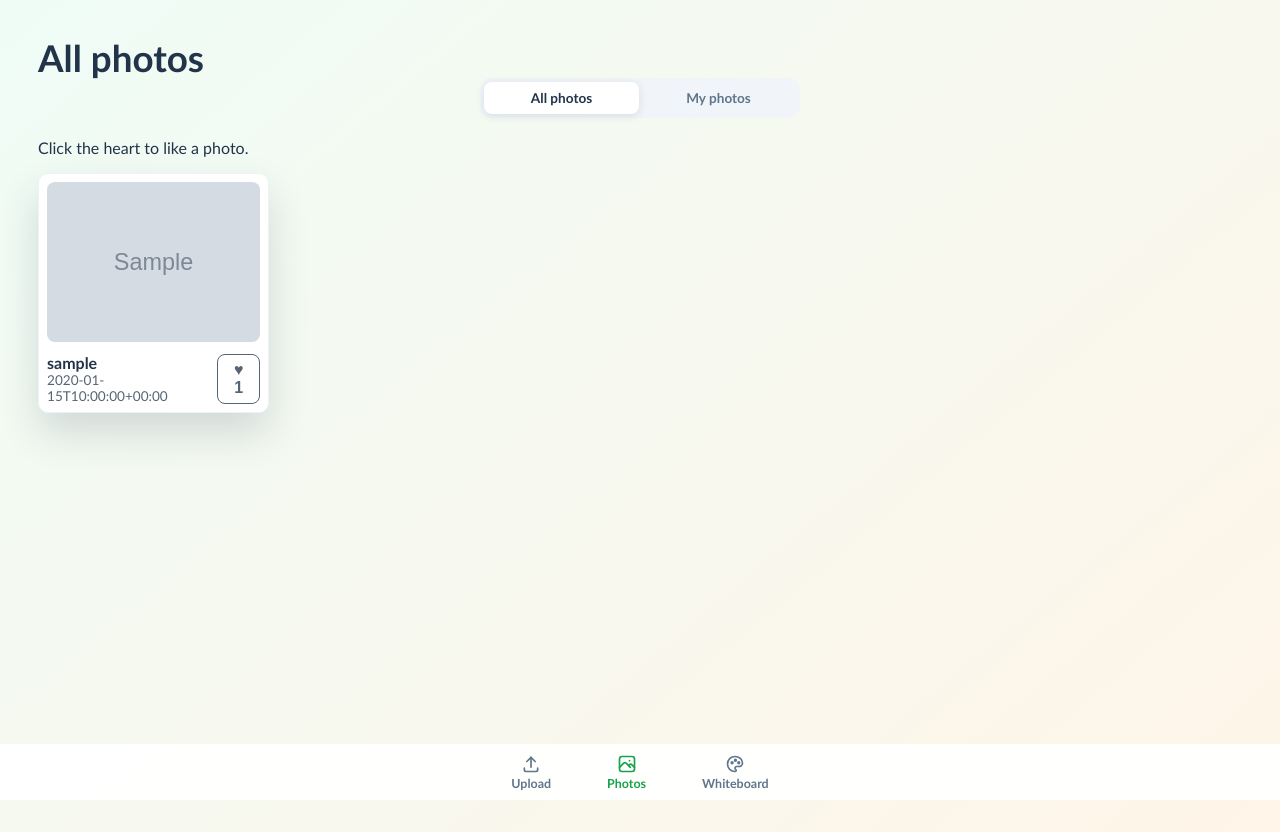
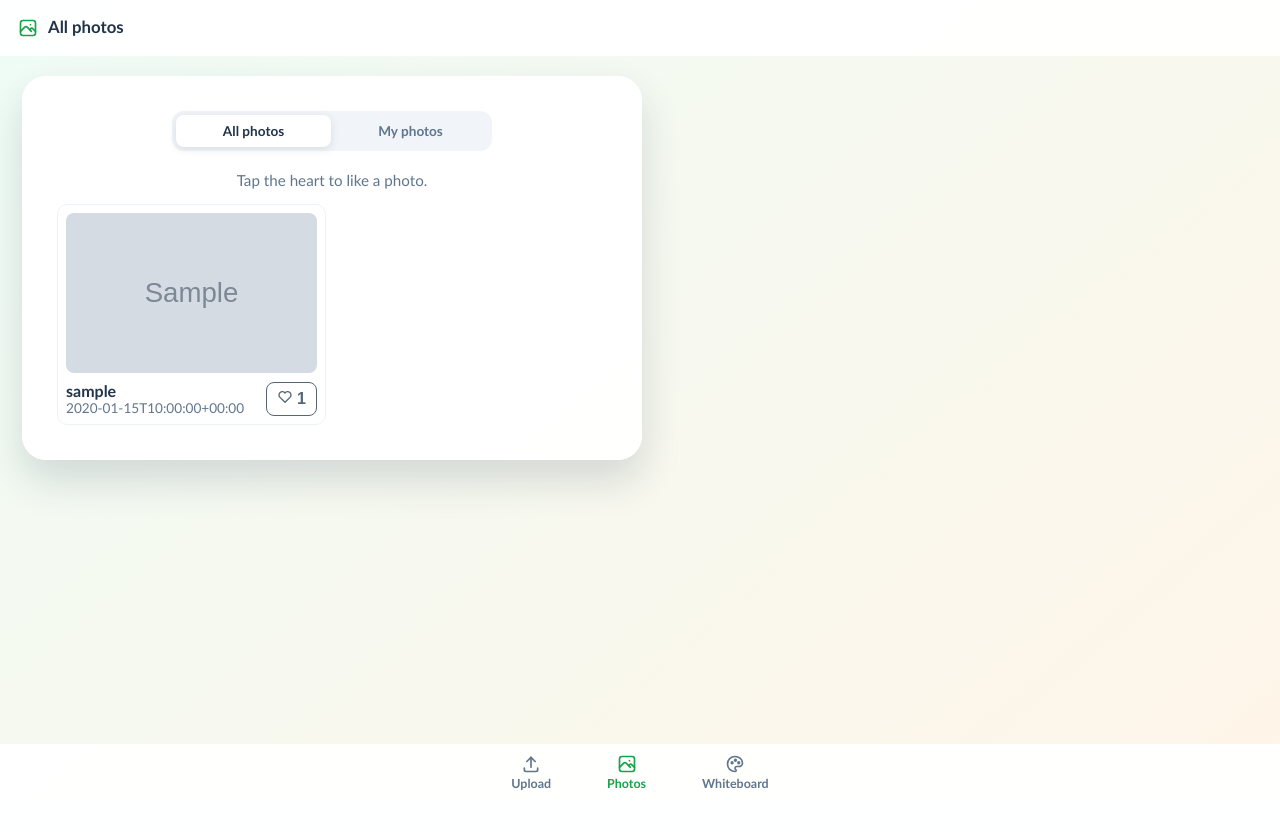
Before and after one commit to Mustachoos/Platefrom_coloc, a Django app: page /gallery/ in a window 1280 px wide. After the commit the page ends 791 px from the top, so only its background shows below. Run offline with Django 5.2, Linux system fonts and the light colour scheme; tables that the repository leaves empty hold one stand-in row (values such as "Sample post"); grey boxes marked "Sample" are stand-in pictures.

Commit message:
Unify Upload/Gallery/Whiteboard around a shared page shell
Extracts Upload's look (fixed icon+title header, centered content card,
footer nav) into a reusable _page_header.html partial and a documented
set of shared classes, then applies it to Gallery, My photos, and
Whiteboard so all three guest-facing pages read as the same app instead
of three different ones.

Along the way: fixes a real bug where per-photo grid tiles reused the
page-level .card class and silently inherited its heavy padding/shadow
(promoted a proper .photo-card class, shared with the dashboard's
existing one); reworks Whiteboard's cramped corner tool popover into a
full-width bottom sheet with bigger touch targets, reskinned to the
app's actual color tokens instead of ad hoc dark FAB styling, while
keeping the position:fixed/no-viewport-fit-cover techniques that fixed
earlier Android nav-bar bugs; and gives every page using the shared
header a consistent gap before its content card, instead of relying on
flex-centering to fake one (which only worked by accident on centered
pages).

Adds docs/ui-guidelines/README.md documenting the shell, tokens, button
variants, icon usage, and reusable components for future pages.

Co-Authored-By: Claude Sonnet 5 <noreply@anthropic.com>

```diff
--- /dev/null
+++ b/photos/templates/photos/_page_header.html
@@ -0,0 +1,5 @@
+{% load icons %}
+<header class="page-header">
+  <span class="page-header-icon">{% icon page_icon size=20 %}</span>
+  <h1>{{ page_title }}</h1>
+</header>
--- a/photos/templates/photos/gallery.html
+++ b/photos/templates/photos/gallery.html
@@ -1,44 +1,43 @@
 {% load static %}
+{% load icons %}
 <!doctype html>
 <html lang="en">
 <head>
   <meta charset="utf-8">
   <meta name="viewport" content="width=device-width, initial-scale=1, viewport-fit=cover">
   <title>Photo gallery</title>
-  {% load static %}
   <link rel="stylesheet" href="{% static 'photos/site.css' %}">
-  <style>
-    body{margin:16px}
-    .card{background:#fff;border-radius:10px;padding:8px;border:1px solid #edf2f7}
-    .meta{display:flex;justify-content:space-between;align-items:center;margin-top:8px}
-    .like-btn{background:#fff;color:#556575;border:1px solid #556575;padding:6px 10px;border-radius:8px;cursor:pointer}
-    .like-count-static{color:#556575;font-weight:700}
-  </style>
 </head>
-<body class="has-footer-nav">
-  <h1>All photos</h1>
+<body class="has-footer-nav has-page-header">
+  {% include "photos/_page_header.html" with page_icon="photo" page_title="All photos" %}
+  <main class="card">
     {% include "photos/_photos_segmented.html" %}
-  {% if likes_enabled %}<p>Click the heart to like a photo.</p>{% endif %}
+    {% if likes_enabled %}<p class="form-hint" style="text-align:center;margin-top:0">Tap the heart to like a photo.</p>{% endif %}
     <div class="grid">
       {% for p in photos %}
-    <div class="card" data-id="{{ p.id }}">
+      <div class="photo-card" data-id="{{ p.id }}">
         <img class="thumb" src="{{ p.url }}" alt="{{ p.username }}">
         <div class="meta">
           <div>
-          <div style="font-weight:700">{{ p.username }}</div>
-          <div style="font-size:0.85rem;color:#556575">{{ p.uploaded_at }}</div>
+            <div class="username">{{ p.username }}</div>
+            <div class="timestamp">{{ p.uploaded_at }}</div>
           </div>
           <div>
             {% if likes_enabled %}
-          <button class="like-btn">♥ <span class="count">{{ p.likes_count }}</span></button>
+            <button type="button" class="like-btn{% if p.liked %} liked{% endif %}">
+              <span class="heart-outline">{% icon 'heart' size=16 %}</span>
+              <span class="heart-filled">{% icon 'heart-filled' size=16 %}</span>
+              <span class="count">{{ p.likes_count }}</span>
+            </button>
             {% else %}
-          <span class="like-count-static">♥ {{ p.likes_count }}</span>
+            <span class="like-count-static">{% icon 'heart-filled' size=16 %} {{ p.likes_count }}</span>
             {% endif %}
           </div>
         </div>
       </div>
       {% endfor %}
     </div>
+  </main>
   <form style="display:none">{% csrf_token %}</form>
 
 <script>
@@ -51,14 +50,11 @@ const csrftoken = getCookie('csrftoken');
 function updateCard(card, data){
   const count = card.querySelector('.count');
   if(count) count.textContent = data.likes_count;
-  if(data.liked){
-    card.querySelector('.like-btn').style.color = '#ff6b6b';
-  } else {
-    card.querySelector('.like-btn').style.color = '#556575';
-  }
+  const btn = card.querySelector('.like-btn');
+  if (btn) btn.classList.toggle('liked', !!data.liked);
 }
 
-document.querySelectorAll('.card').forEach(card=>{
+document.querySelectorAll('.photo-card').forEach(card=>{
   const btn = card.querySelector('.like-btn');
   if (!btn) return;
   btn.addEventListener('click', ()=>{
--- a/static/photos/site.css
+++ b/static/photos/site.css
@@ -40,7 +40,8 @@ h1{margin:0;font-size:clamp(1.3rem,3.5vw,2.3rem);line-height:1.1}
 .as-user{color:var(--soft);margin-top:10px;margin-bottom:16px}
 
 /* Buttons */
-button, .btn{border:0;border-radius:13px;padding:12px 20px;font-size:1rem;font-weight:700;color:#fff;cursor:pointer;transition:transform .15s ease,box-shadow .2s ease}
+button, .btn{border:0;border-radius:13px;padding:12px 20px;font-size:1rem;font-weight:700;color:#fff;cursor:pointer;transition:transform .15s ease,box-shadow .2s ease;display:inline-flex;align-items:center;justify-content:center;gap:8px}
+button svg, .btn svg{flex:none}
 button:hover,.btn:hover{transform:translateY(-1px)}
 button.primary{background:linear-gradient(90deg,var(--btn-1),var(--btn-2));box-shadow:0 8px 18px rgba(22,163,74,0.3)}
 .btn.back{background:linear-gradient(90deg,var(--btn-1),var(--btn-2));box-shadow:0 8px 18px rgba(22,163,74,0.3)}
@@ -94,11 +95,25 @@ input[type=file],input[type=text],input[type=email],textarea,select{width:100%;p
   40%,60%{transform:translateX(8px)}
 }
 
-/* Gallery grid */
+/* Gallery grid — .photo-card is the compact per-photo tile, deliberately a
+   different class from the big page-level .card above (same name would
+   collide: two very different visual treatments — full padding/shadow/blur
+   vs a small flat tile — sharing one selector was the bug that made the
+   gallery/dashboard grids inconsistent). */
 .grid{display:grid;grid-template-columns:repeat(auto-fill,minmax(220px,1fr));gap:12px}
-.card .thumb{width:100%;height:160px;object-fit:cover;border-radius:8px}
-/* Card metadata layout */
-.card .meta{display:flex;justify-content:space-between;align-items:center;margin-top:8px}
+.photo-card{background:#fff;border:1px solid #edf2f7;border-radius:10px;padding:8px}
+.photo-card .thumb{width:100%;height:160px;object-fit:cover;border-radius:8px;display:block}
+.photo-card .meta{display:flex;justify-content:space-between;align-items:center;margin-top:8px}
+.photo-card .username{font-weight:700}
+.photo-card .timestamp{font-size:0.85rem;color:var(--soft)}
+
+/* Like button (gallery grid) */
+.like-btn{background:#fff;color:#556575;border:1px solid #556575;padding:6px 10px;border-radius:8px;cursor:pointer;display:inline-flex;align-items:center;gap:4px}
+.like-btn.liked{color:#ff6b6b;border-color:#ff6b6b}
+.like-btn .heart-filled{display:none}
+.like-btn.liked .heart-filled{display:inline-flex}
+.like-btn.liked .heart-outline{display:none}
+.like-count-static{color:#556575;font-weight:700;display:inline-flex;align-items:center;gap:4px}
 
 /* Upload button state when files are selected */
 .btn.ready{background:linear-gradient(90deg,var(--accent),#06b6d4);box-shadow:0 8px 18px rgba(14,165,233,0.2)}
@@ -106,6 +121,23 @@ input[type=file],input[type=text],input[type=email],textarea,select{width:100%;p
 
 /* Ensure media responds */
 @media(max-width:760px){body{padding:12px}.card{width:100%;padding:16px}}
+
+/* Persistent top header (guest pages): mirrors .footer-nav's fixed-position
+   technique below for the same reason — position:fixed anchors to the true
+   visible viewport, avoiding the Android height:100%-taller-than-visible
+   trap that flow-positioned bars fall into. Fixed, explicit height (not
+   content-driven) for the same single-source-of-truth reason as
+   .footer-nav's height: whiteboard reads this same 56px into its own
+   --wb-header-h layout math, so change both together. */
+.page-header{position:fixed;top:0;left:0;right:0;box-sizing:border-box;height:56px;display:flex;align-items:center;gap:10px;background:var(--card);border-bottom:1px solid var(--card-border);padding:0 18px;padding-top:env(safe-area-inset-top);z-index:20}
+.page-header-icon{display:flex;color:var(--btn-1)}
+.page-header h1{font-size:1.05rem;margin:0;line-height:1.1}
+/* 56px header + a deliberate 20px breathing gap before content starts.
+   Don't rely on a centered-page's flex centering to fake this gap (it only
+   looks right by accident there, and vanishes on non-centered pages like
+   the gallery) — this is the one real, consistent source of the gap for
+   every page that includes the header. */
+body.has-page-header{padding-top:calc(56px + 20px + env(safe-area-inset-top))}
 
 /* Persistent bottom nav (guest pages: Upload / Photos / Whiteboard).
    position:fixed is deliberate, not incidental: mobile browsers anchor
@@ -120,6 +152,7 @@ input[type=file],input[type=text],input[type=email],textarea,select{width:100%;p
    change this value and that one together. */
 .footer-nav{position:fixed;left:0;right:0;bottom:0;box-sizing:border-box;height:56px;display:flex;align-items:center;justify-content:center;gap:28px;background:var(--card);border-top:1px solid var(--card-border);padding:0 16px;padding-bottom:env(safe-area-inset-bottom);z-index:20}
 .footer-nav-item{display:flex;flex-direction:column;align-items:center;gap:2px;color:var(--soft);text-decoration:none;font-size:0.78rem;font-weight:700;padding:4px 14px;border-radius:8px}
+.footer-nav-item svg{display:block;stroke:currentColor}
 .footer-nav-item.active{color:var(--btn-1)}
 body.has-footer-nav{padding-bottom:calc(56px + env(safe-area-inset-bottom))}
 
```
Also changed, not shown: photos/templates/photos/my_photos.html (+9 -11 lines), photos/templates/photos/upload.html (+5 -4 lines), photos/templates/photos/whiteboard_draw.html (+43 -61 lines), docs/ui-guidelines/README.md (added). Lines whose indentation alone changed are shown as unchanged.
